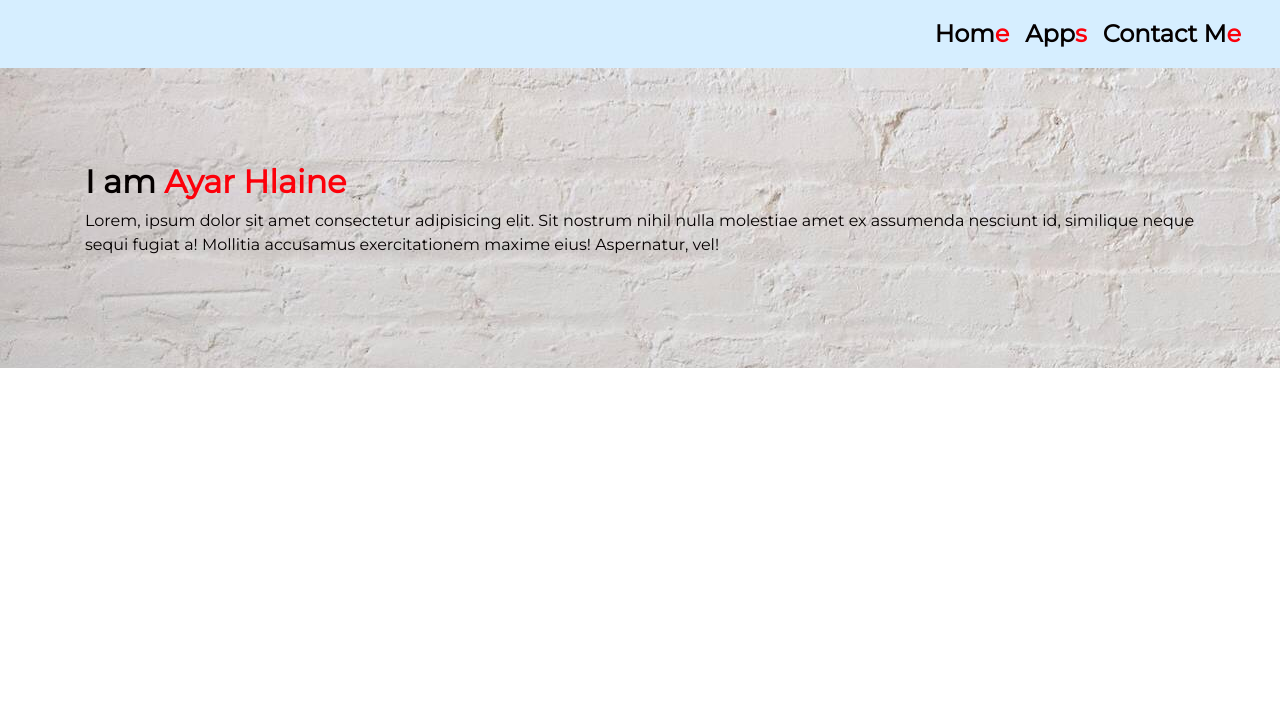
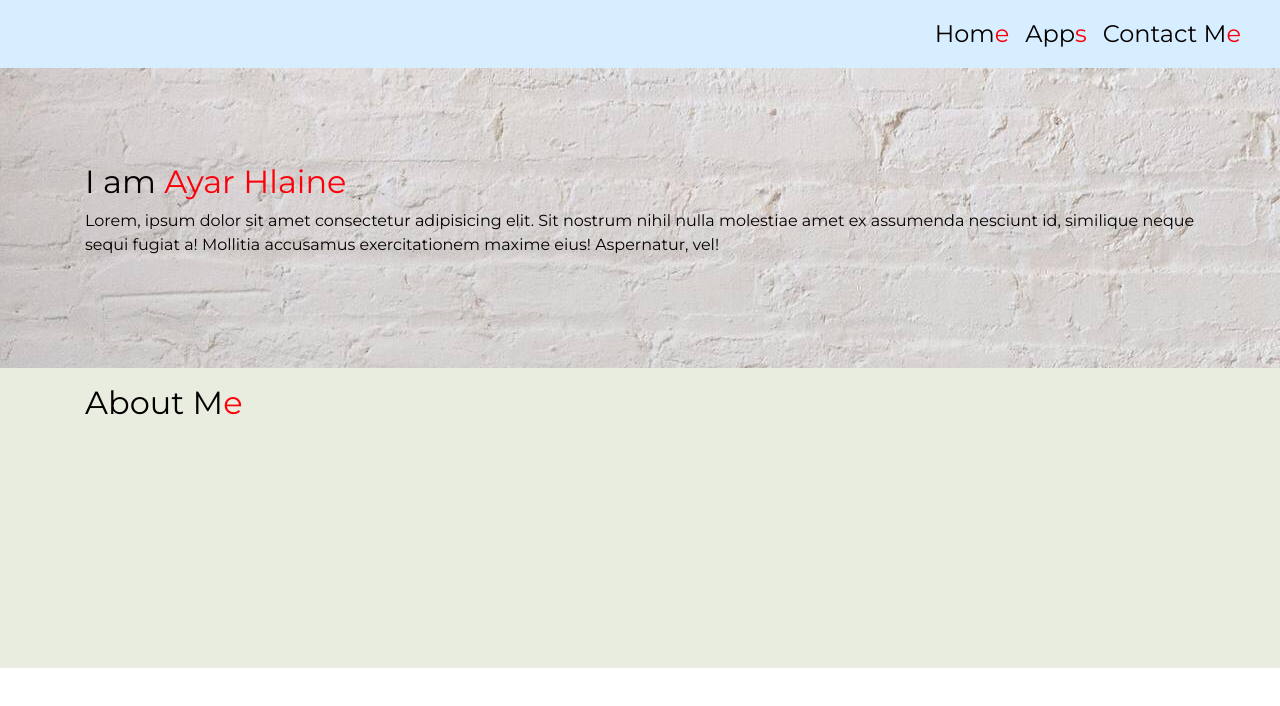
Before and after one commit to ayarhlaine/ayarhlaine.github.io, a React (Create React App) app: page / in a window 1280 px wide. Shown: the top 706 px of the page. Built offline with nearby package versions, Linux system fonts and the light colour scheme.

Commit message:
Added About ME

```diff
--- /dev/null
+++ b/src/AboutMe/AboutMe.scss
@@ -0,0 +1,5 @@
+@import 'styles/colors';
+.aboutMe {
+    background: $web-green;
+    height: 300px;
+}
--- /dev/null
+++ b/src/AboutMe/AboutMe.tsx
@@ -0,0 +1,14 @@
+import React from 'react';
+import SectionHeader from '../SectionHeader/SectionHeader';
+import './AboutMe.scss';
+function AboutMe() {
+    return (
+        <div className="aboutMe">
+            <div className="container">
+                <SectionHeader normalText="About M" redText="e"/>
+            </div>
+        </div>
+    )
+}
+
+export default AboutMe;
--- a/src/App.tsx
+++ b/src/App.tsx
@@ -1,13 +1,14 @@
 import React from 'react';
 import NavBar from './NavBar/NavBar';
 import Banner from './Banner/Banner';
+import AboutMe from './AboutMe/AboutMe';
 import './App.scss';
 function App() {
   return (
     <div className="app">
       <NavBar />
       <Banner />
-      {/* About Me */}
+      <AboutMe />
       {/* Education */}
     </div>
   );
--- /dev/null
+++ b/src/SectionHeader/SectionHeader.scss
@@ -0,0 +1,15 @@
+@import 'styles/fonts';
+@import 'styles/colors';
+@import 'styles/shared';
+.sectionHeader{
+    padding: 1rem 0;
+    font-family: $font-family;
+    .sectionHeader__header{
+        @extend %fadeInUp;
+        color: $web-black;
+        font-weight: $header-font-weight;
+    }
+    .sectionHeader__header--red{
+        color: $web-red;
+    }
+}
--- /dev/null
+++ b/src/SectionHeader/SectionHeader.tsx
@@ -0,0 +1,17 @@
+import React, { FunctionComponent } from 'react';
+import './SectionHeader.scss';
+interface SectionHeaderProp {
+    normalText: string;
+    redText: string;
+}
+const SectionHeader: FunctionComponent<SectionHeaderProp> = ({normalText, redText}) => {
+    return (
+        <div className="sectionHeader">
+            <h2 className="sectionHeader__header">{normalText}
+            <span className="sectionHeader__header--red">{redText}</span>
+            </h2>
+        </div>
+    )
+}
+
+export default SectionHeader
--- a/src/styles/_fonts.scss
+++ b/src/styles/_fonts.scss
@@ -1,3 +1,3 @@
 @import url('https://fonts.googleapis.com/css2?family=Montserrat:wght@400&display=swap');
 $font-family: 'Montserrat', sans-serif;
-$header-font-weight: 1000;
+$header-font-weight: 500;
```
